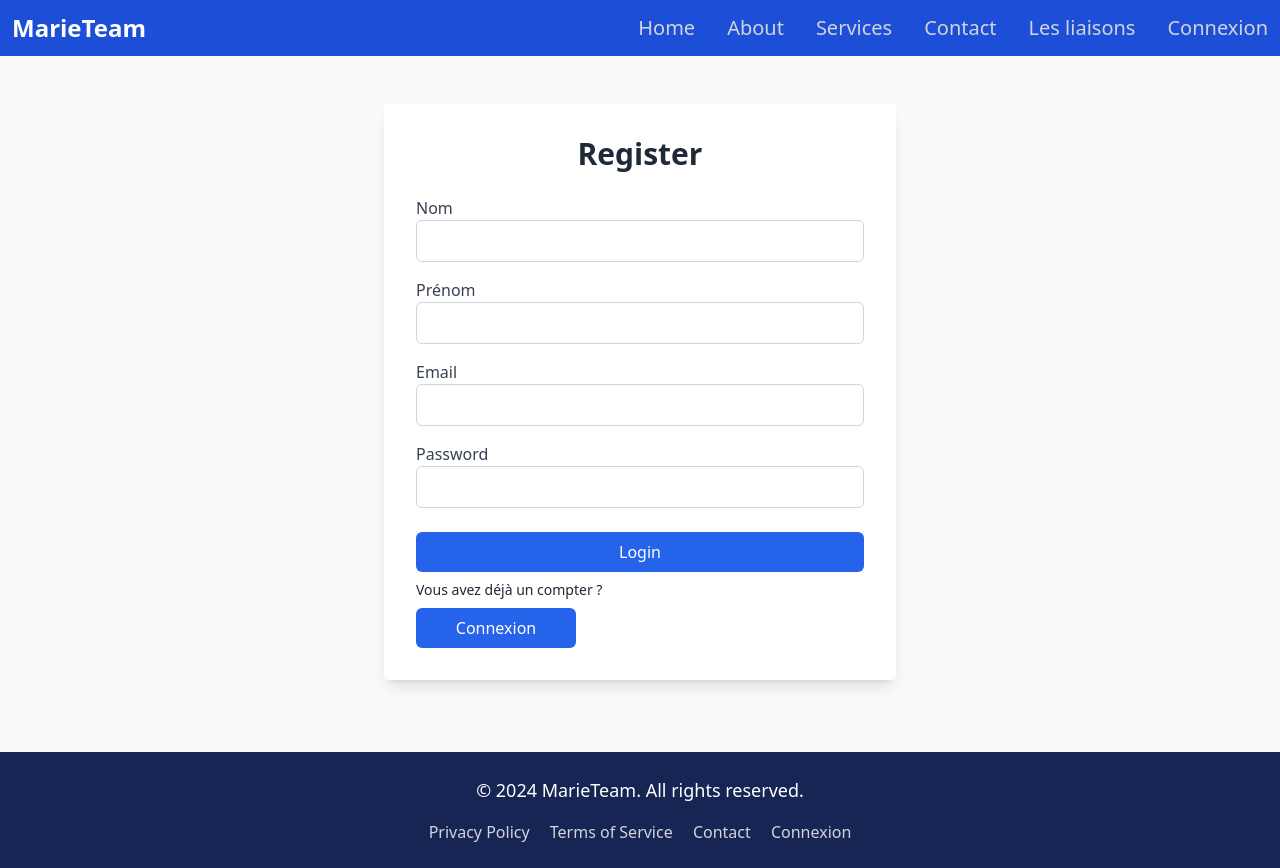
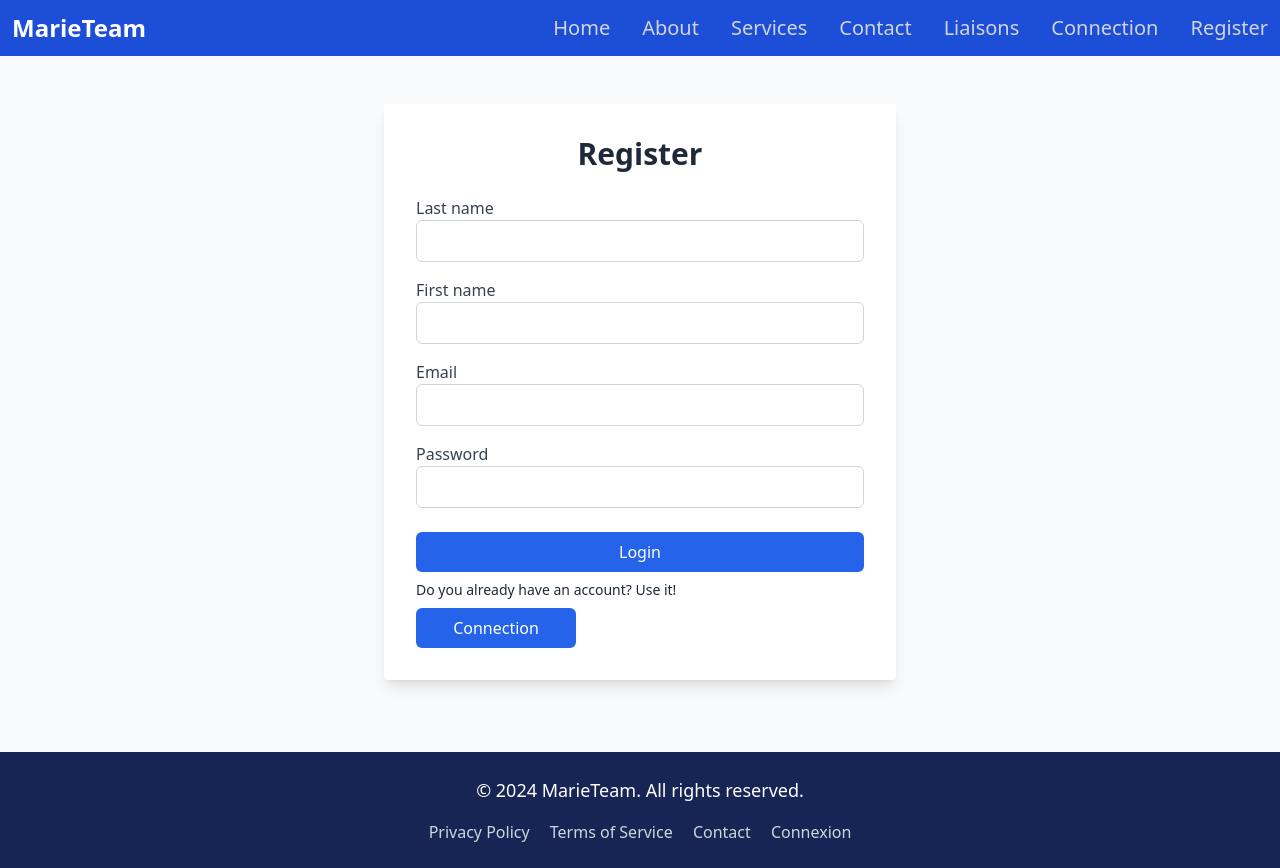
Before and after one commit to lfednail/marieteam_php, a PHP site: page /register in a window 1280 px wide. Run offline with PHP 8.4, Linux system fonts and the light colour scheme; some libraries are stand-ins or nearby versions.

Commit message:
configuration session + mise in relation language connection (1 language not 2)

```diff
--- a/config/routes.php
+++ b/config/routes.php
@@ -26,6 +26,10 @@ const ROUTES = [
 	'register' => [
         'controller' => App\Controller\MainController::class,
         'method' => 'register'
+    ],
+    'try_register' => [
+        'controller' => App\Controller\MainController::class,
+        'method' => 'tryRegister'
     ]
 
 ];
--- a/src/Controller/MainController.php
+++ b/src/Controller/MainController.php
@@ -39,4 +39,9 @@ class MainController extends AbstractController {
         return $this->renderView('auth/register.php', ['title' => 'Connexion']);
     }
 
+    public function tryRegister ()
+    {
+        return $this->renderView('verification/try_register.php', ['title' => 'TryRegiter']);
+    }
+
 }
--- a/templates/auth/register.php
+++ b/templates/auth/register.php
@@ -1,4 +1,6 @@
 <!-- login.php -->
+
+<!-- Useless
 <!DOCTYPE html>
 <html lang="fr">
 <head>
@@ -8,19 +10,30 @@
 	<script src="https://cdn.tailwindcss.com"></script>
 </head>
 <body class="bg-gray-50 text-gray-800">
+-->
+
+<!-- if error -->
+<?php
+    if(isset($_POST['error'])){
+        echo '<div class="error" > <p class="error-messege" >';
+        foreach ($_POST as $error)
+            echo $error;
+        echo  '</p></div>';
+    }
+?>
 
 <!-- Login Form -->
 <div class="container mx-auto max-w-lg p-8 bg-white shadow-lg rounded mt-12">
 	<h2 class="text-3xl font-bold text-center mb-6">Register</h2>
 
-	<form action="#" method="POST">
+	<form action="try_register" method="POST">
 		<div class="mb-4">
-			<label for="nom" class="block text-gray-700">Nom</label>
-			<input type="text" id="nom" name="nom" class="w-full px-4 py-2 border border-gray-300 rounded-md" required>
+			<label for="last_name" class="block text-gray-700">Last name</label>
+			<input type="text" id="last_name" name="last_name" class="w-full px-4 py-2 border border-gray-300 rounded-md" required>
 		</div>
 		<div class="mb-4">
-			<label for="prenom" class="block text-gray-700">Prénom</label>
-			<input type="text" id="prenom" name="prenom" class="w-full px-4 py-2 border border-gray-300 rounded-md" required>
+			<label for="first_name" class="block text-gray-700">First name</label>
+			<input type="text" id="first_name" name="first_name" class="w-full px-4 py-2 border border-gray-300 rounded-md" required>
 		</div>
 		<div class="mb-4">
 			<label for="email" class="block text-gray-700">Email</label>
@@ -32,10 +45,11 @@
 		</div>
 		<button type="submit" class="w-full bg-blue-600 text-white py-2 rounded-md hover:bg-blue-700">Login</button>
 	</form>
-	<p class = "py-2 text-sm">Vous avez déjà un compter ?</p>
-	<button type="button" onclick=location.href="login" class="w-40 bg-blue-600 text-white py-2 rounded-md hover:bg-blue-700">Connexion</button>
+	<p class = "py-2 text-sm">Do you already have an account? Use it!</p>
+	<button type="button" onclick=location.href="login" class="w-40 bg-blue-600 text-white py-2 rounded-md hover:bg-blue-700">Connection</button>
 </div>
 
+<!-- Useless
 <script>
     const menuBtn = document.getElementById('menu-btn');
     const mobileMenu = document.getElementById('mobile-menu');
@@ -47,3 +61,4 @@
 
 </body>
 </html>
+-->
--- a/templates/layout.php
+++ b/templates/layout.php
@@ -1,3 +1,9 @@
+<?php
+//mise en place session
+if(!isset($_SESSION))
+    session_start();
+?>
+
 <!DOCTYPE html>
 <html lang="fr">
 <head>
@@ -18,8 +24,14 @@
             <a href="#" class="text-gray-300 text-xl hover:text-white">About</a> <!-- Increased font size -->
             <a href="#" class="text-gray-300 text-xl hover:text-white">Services</a> <!-- Increased font size -->
             <a href="#" class="text-gray-300 text-xl hover:text-white">Contact</a> <!-- Increased font size -->
-            <a href="liaisons" class="text-gray-300 text-xl hover:text-white">Les liaisons</a>
-            <a href="login" class="text-gray-300 text-xl hover:text-white">Connexion</a>
+            <a href="liaisons" class="text-gray-300 text-xl hover:text-white">Liaisons</a>
+            <?php if(isset($_SESSION['user'])): ?>
+                <a></a><!-- to put space -->
+                <a href="profil">Profil</a>
+            <?php else: ?>
+                <a href="login" class="text-gray-300 text-xl hover:text-white">Connection</a>
+                <a href="register" class="text-gray-300 text-xl hover:text-white">Register</a>
+            <?php endif; ?>
         </div>
 
         <!-- Mobile Menu Button -->
--- /dev/null
+++ b/templates/verification/try_login.php
@@ -0,0 +1 @@
+<?php
```
Also changed, not shown: templates/auth/login.php (+17 -2 lines), templates/verification/try_register.php (added, +15 -0 lines), templates/verification/verify.php (added, +33 -0 lines).
